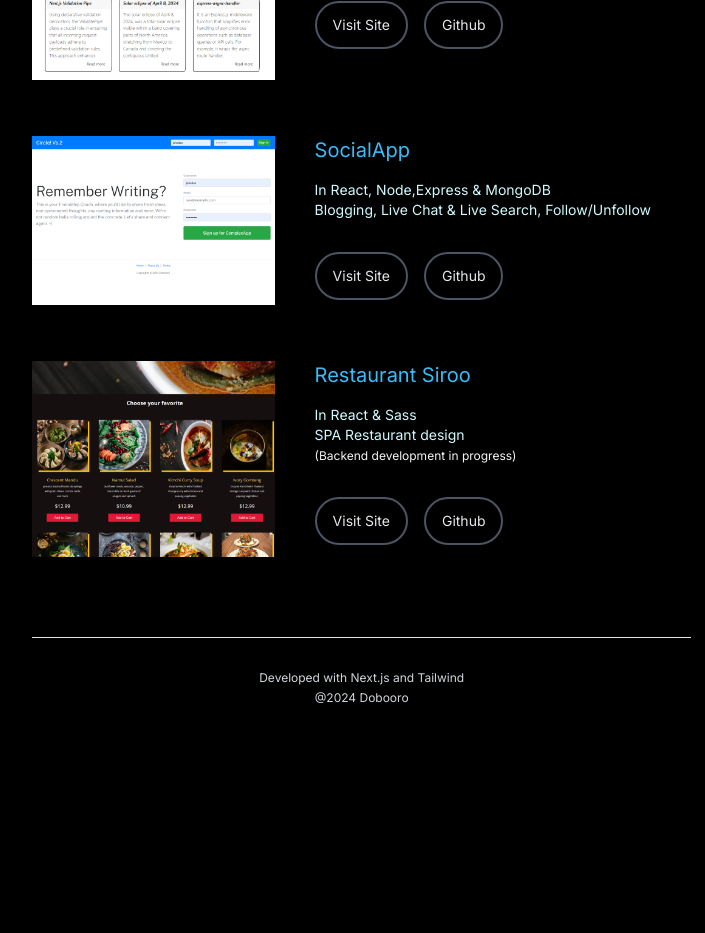
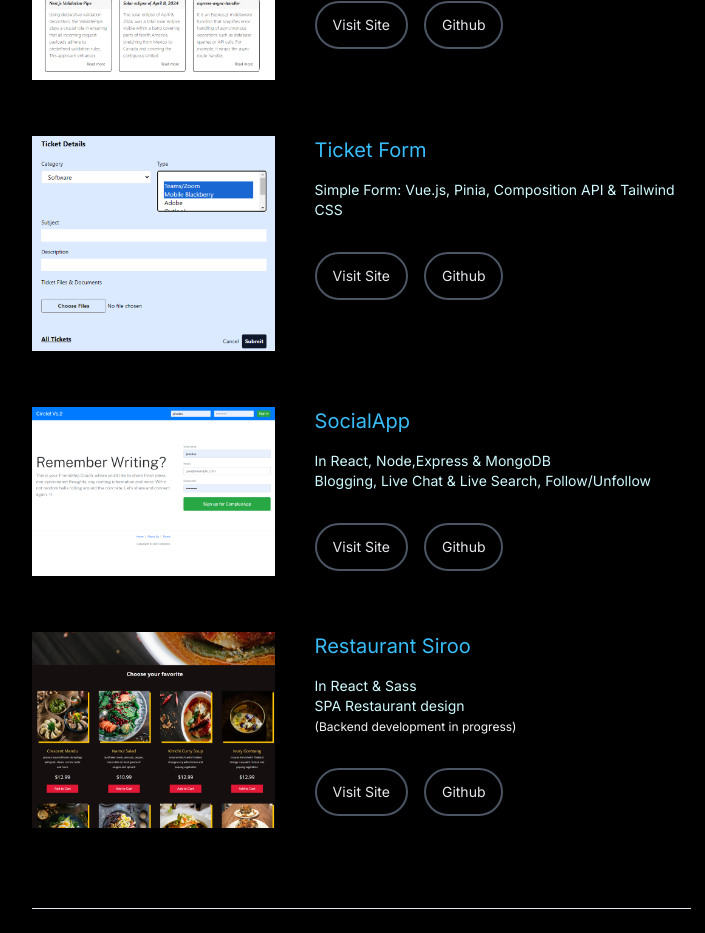
Before and after one commit to jparkley/jp-portfolio, a Next.js app: page / in a window 1280 px wide. Shown: the part 1020-1953 px from the top of the page, without its empty margins (469-1174 px from the left). Before the commit the page ends 1806 px from the top, so only its background shows below. Built offline with nearby package versions, Linux system fonts and the light colour scheme.

Commit message:
add vue.js project

```diff
--- a/src/components/RightProjects.tsx
+++ b/src/components/RightProjects.tsx
@@ -73,6 +73,42 @@ const RightProjects = () => {
           </p>
         </div>
       </div>
+
+      {/* Form in Vue.js */}
+      <div className="flex mt-14">
+        <div className="w-1/2">
+          <Image
+            src="/site-form-01-s.png"
+            width={400}
+            height={356}
+            className="float-left pr-10"
+            alt="Simple Form: Vue.js, Pinia, Composition API"
+          />
+        </div>
+        <div className="w-2/3">
+          <p className="text-extrabold text-sky-400 text-xl">Ticket Form</p>
+          <p className="text-sm pt-4 text-cyan-100 ">
+            Simple Form: Vue.js, Pinia, Composition API & Tailwind CSS
+          </p>
+          <p className="pt-8">
+            <a
+              href="https://jparkley.github.io/vuejs-ticket-form-deployment/"
+              target="_blank"
+              className="inline-flex items-center justify-center h-12 px-4 py-0 text-sm text-center text-gray-200 no-underline align-middle transition-all duration-300 ease-in-out bg-transparent border-2 border-gray-600 border-solid rounded-full cursor-pointer select-none hover:text-white hover:border-white focus:shadow-xs focus:no-underline"
+            >
+              Visit Site
+            </a>
+            <a
+              href="https://github.com/jparkley/vuejs-pinia-composition-api"
+              target="_blank"
+              className="ml-4 inline-flex items-center justify-center h-12 px-4 py-0 text-sm text-center text-gray-200 no-underline align-middle transition-all duration-300 ease-in-out bg-transparent border-2 border-gray-600 border-solid rounded-full cursor-pointer select-none hover:text-white hover:border-white focus:shadow-xs focus:no-underline"
+            >
+              Github
+            </a>
+          </p>
+        </div>
+      </div>
+
       {/* ChatV1 MERN */}
       <div className="flex mt-14">
         <div className="w-1/2">
@@ -112,6 +148,9 @@ const RightProjects = () => {
           </p>
         </div>
       </div>
+
+
+
 
       {/* RestaurantV1 MERN */}
       <div className="flex mt-14 mb-20">
```
Also changed, not shown: public/site-form-01-s.png (added), public/site-form-01.png (added).
